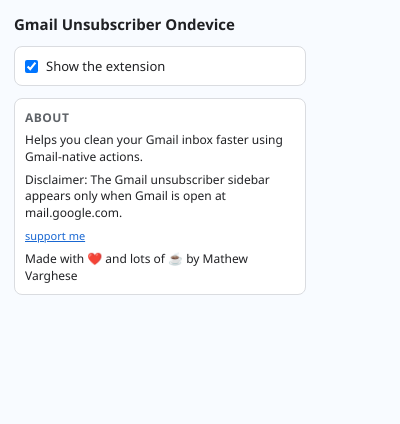
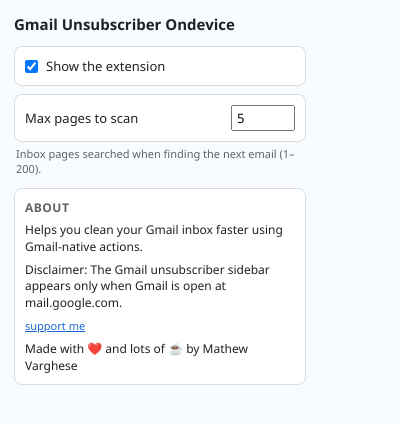
Before and after one commit to mathewvarghesemanu/gmail_inbox_cleaner, a browser extension: page popup.html in a window 400 px wide. Drawn offline with Linux system fonts and the light colour scheme.

Commit message:
feat: restore Max pages to scan popup setting
Add a number input (1-200, default 5) to the popup, saved to chrome.storage.local under maxScanPages. content.js now reads it at startup and on storage change instead of always using the default.

```diff
--- a/popup.css
+++ b/popup.css
@@ -50,6 +50,23 @@ body {
   margin: 0;
 }
 
+.number-row {
+  justify-content: space-between;
+  margin-top: 8px;
+}
+
+.number-row input {
+  width: 64px;
+  padding: 2px 4px;
+  font: inherit;
+}
+
+.setting-hint {
+  margin: 4px 2px 0;
+  font-size: 11px;
+  color: #5f6368;
+}
+
 .about {
   margin-top: 12px;
   background: #ffffff;
--- a/popup.html
+++ b/popup.html
@@ -14,6 +14,12 @@
         <span>Show the extension</span>
       </label>
 
+      <label class="toggle-row number-row" for="max-scan-pages">
+        <span>Max pages to scan</span>
+        <input id="max-scan-pages" type="number" min="1" max="200" step="1" value="5" />
+      </label>
+      <p class="setting-hint">Inbox pages searched when finding the next email (1–200).</p>
+
       <section class="about">
         <h2>About</h2>
         <p>Helps you clean your Gmail inbox faster using Gmail-native actions.</p>
--- a/popup.js
+++ b/popup.js
@@ -1,29 +1,32 @@
 const SHOW_EXTENSION_KEY = "showExtensionEnabled";
+const MAX_SCAN_PAGES_KEY = "maxScanPages";
+const DEFAULT_SCAN_PAGE_LIMIT = 5;
+const MIN_SCAN_PAGE_LIMIT = 1;
+const MAX_SCAN_PAGE_LIMIT = 200;
 
-/** Returns show extension enabled. */
-function getShowExtensionEnabled() {
+/** Reads keys from chrome.storage.local, resolving {} on error. */
+function storageGet(keys) {
   return new Promise((resolve) => {
-    chrome.storage.local.get([SHOW_EXTENSION_KEY], (result) => {
+    chrome.storage.local.get(keys, (result) => {
       if (chrome.runtime.lastError) {
-        resolve(true);
+        resolve({});
         return;
       }
-
-      const value = result[SHOW_EXTENSION_KEY];
-      resolve(value !== false);
+      resolve(result || {});
     });
   });
 }
 
-/** Handles init. */
-async function init() {
-  const checkbox = document.getElementById("show-extension");
-  if (!checkbox) {
-    return;
-  }
+/** Clamps a raw value to a valid scan page limit (mirrors content.js). */
+function normalizeScanPageLimit(raw) {
+  const parsed = Number.parseInt(String(raw ?? ""), 10);
+  if (!Number.isFinite(parsed)) return DEFAULT_SCAN_PAGE_LIMIT;
+  return Math.min(MAX_SCAN_PAGE_LIMIT, Math.max(MIN_SCAN_PAGE_LIMIT, parsed));
+}
 
-  const enabled = await getShowExtensionEnabled();
-  checkbox.checked = enabled;
+/** Wires the "Show the extension" checkbox. */
+function initShowExtension(checkbox, stored) {
+  checkbox.checked = stored[SHOW_EXTENSION_KEY] !== false;
 
   checkbox.addEventListener("change", () => {
     chrome.storage.local.set({ [SHOW_EXTENSION_KEY]: checkbox.checked }, async () => {
@@ -37,4 +40,26 @@ async function init() {
   });
 }
 
+/** Wires the "Max pages to scan" input. The content script picks up changes live. */
+function initMaxScanPages(input, stored) {
+  input.value = String(normalizeScanPageLimit(stored[MAX_SCAN_PAGES_KEY]));
+
+  input.addEventListener("change", () => {
+    const value = normalizeScanPageLimit(input.value);
+    input.value = String(value);
+    chrome.storage.local.set({ [MAX_SCAN_PAGES_KEY]: value });
+  });
+}
+
+/** Handles init. */
+async function init() {
+  const stored = await storageGet([SHOW_EXTENSION_KEY, MAX_SCAN_PAGES_KEY]);
+
+  const checkbox = document.getElementById("show-extension");
+  if (checkbox) initShowExtension(checkbox, stored);
+
+  const maxPagesInput = document.getElementById("max-scan-pages");
+  if (maxPagesInput) initMaxScanPages(maxPagesInput, stored);
+}
+
 init();
```
Also changed, not shown: content.js (+13 -0 lines).
